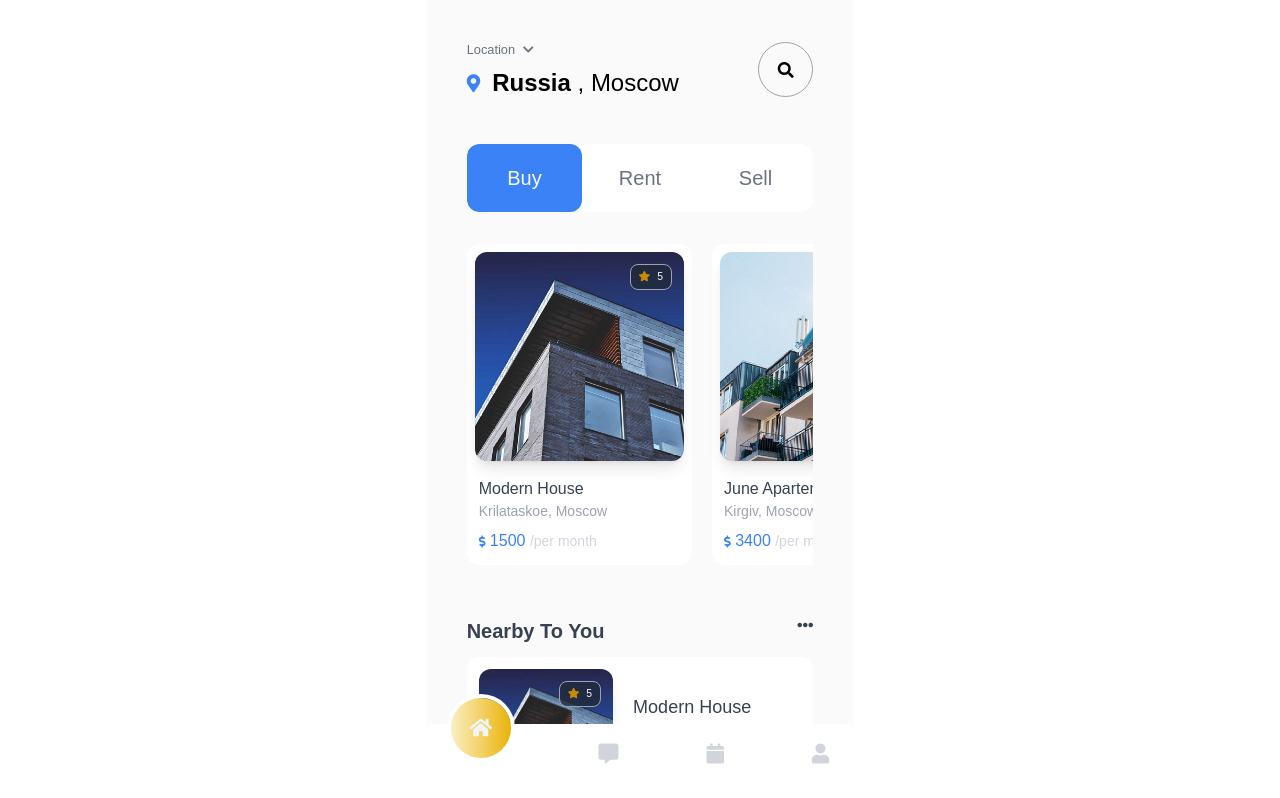
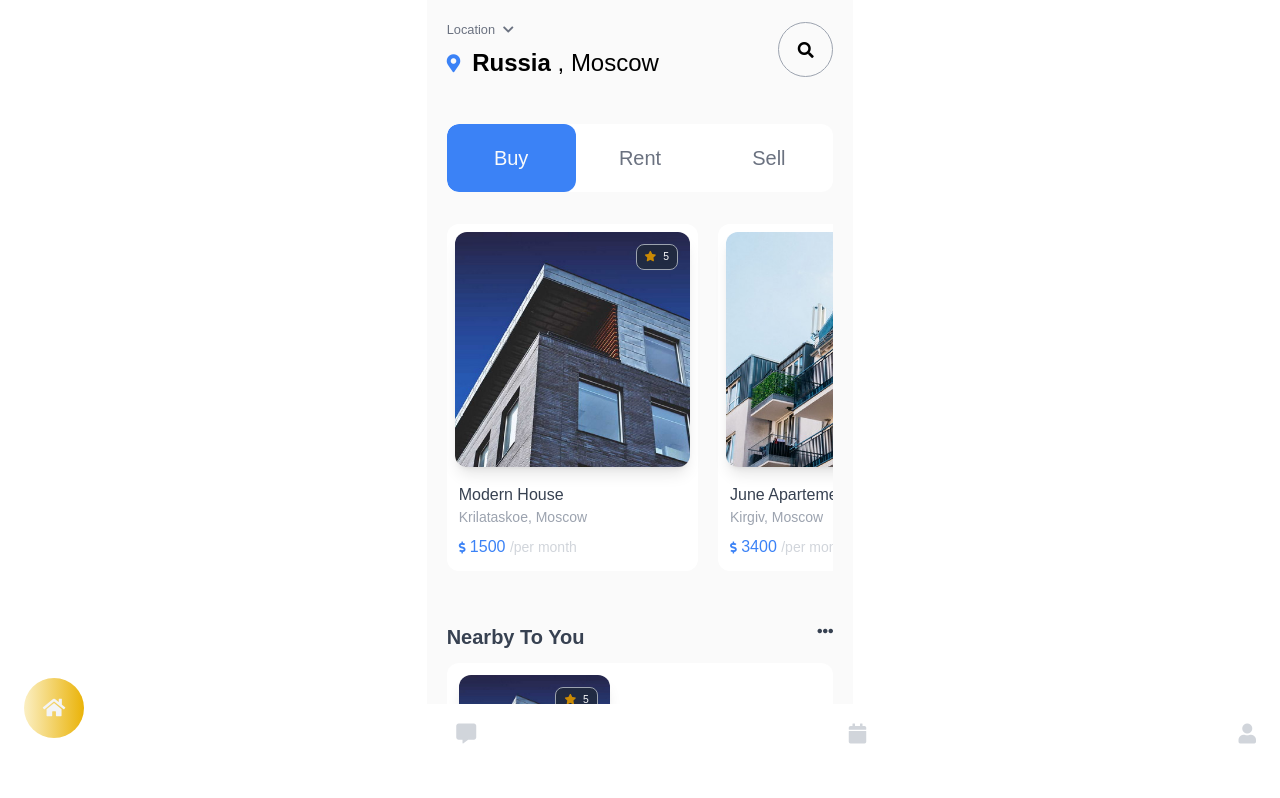
Before and after one commit to or-abdillh/real-state-app, a Vue app: page / in a window 1280 px wide. Shown: the top 798 px of the page. Built offline with nearby package versions, Linux system fonts and the light colour scheme.

Commit message:
Update syntax

```diff
--- a/src/components/BottomBar.vue
+++ b/src/components/BottomBar.vue
@@ -4,7 +4,7 @@
 }
 
 .bottom-bar {
-  @apply bg-[#FFFFFF] flex justify-between w-full px-6 pt-4 rounded-t-lg lg:w-5/12 xl:w-4/12 lg:mx-auto;
+  @apply bg-[#FFFFFF] flex justify-between w-full px-6 pt-4 rounded-t-lg;
 }
 
 .active {
@@ -17,7 +17,7 @@
 
 <template>
   <section class="wrapper">
-    <section class="bottom-bar">
+    <section class="container bottom-bar">
       <template v-for="(item, x) in menu" :key="x">
         <div
           @click="menuActive = item.name"
--- a/src/components/Card.vue
+++ b/src/components/Card.vue
@@ -20,11 +20,10 @@
 
 import Rating from '@/components/Rating.vue'
 
-const props = defineProps({
-  source: {
-    type: Object,
-    default: {}
-  }
-})
+interface Props {
+  source: object
+}
+
+const props = defineProps<Props>()
 
 </script>
--- a/src/components/Carousell.vue
+++ b/src/components/Carousell.vue
@@ -19,11 +19,10 @@
 
 import Card from '@/components/Card.vue'
 
-const props = defineProps({
-  source: {
-    type: Array,
-    default: {}
-  }
-})
+interface Props {
+  source: object[]
+}
+
+const props = defineProps<Props>()
 
 </script>
--- a/src/components/Category.vue
+++ b/src/components/Category.vue
@@ -19,6 +19,6 @@ const category: string[] = [
   'Buy', 'Rent', 'Sell'
 ]
 
-const current: object = ref(category[0])
+const current: any = ref(category[0])
 
 </script>
--- a/src/components/List.vue
+++ b/src/components/List.vue
@@ -20,10 +20,10 @@
 
 import Rating from '@/components/Rating.vue'
 
-const props: any = defineProps({
-  source: {
-    type: Object
-  }
-})
+interface Props {
+  source: object
+}
+
+const props: any = defineProps<Props>()
 
 </script>
--- a/src/components/Rating.vue
+++ b/src/components/Rating.vue
@@ -5,12 +5,11 @@
   </span>
 </template>
 
-<script setup lang="ts">
+<script setup>
 
 const props = defineProps({
   value: {
-    type: Number,
-    default: 0
+    type: Number
   }
 })
 
--- a/src/style/app.css
+++ b/src/style/app.css
@@ -9,5 +9,5 @@ span, button {
 }
 
 .container {
-	@apply w-full lg:w-5/12 xl:w-4/12 lg:mx-auto p-5 md:p-10;
+	@apply w-full md:w-8/12 lg:w-5/12 xl:w-4/12 md:mx-auto p-5 ;
 }
```
